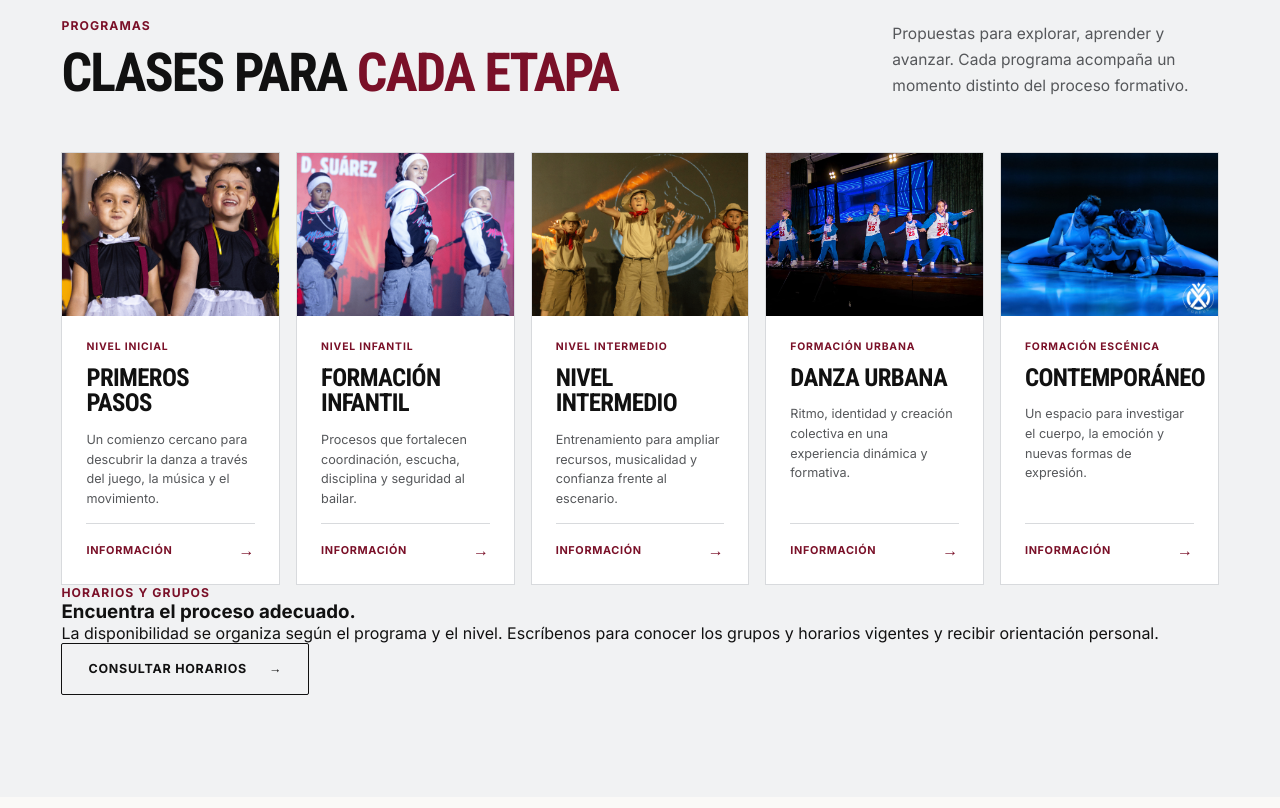
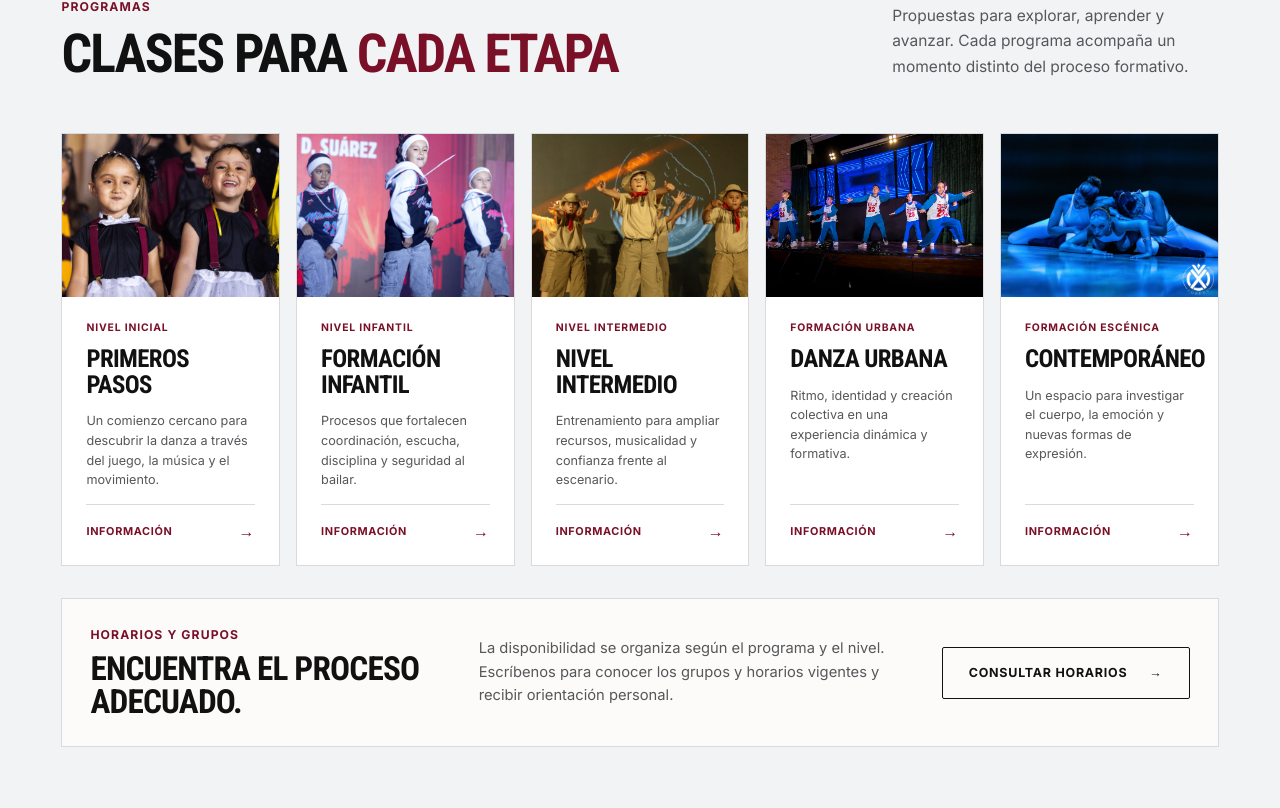
Before and after one commit to cristiansuarezcode-bot/web-vox-corpus-danza, a Next.js app: page / in a window 1280 px wide. Shown: the part 992-1800 px from the top of the page. Built offline with nearby package versions, Linux system fonts and the light colour scheme.

Commit message:
Apply style guide 3 visual tokens

```diff
--- a/app/globals.css
+++ b/app/globals.css
@@ -1,19 +1,19 @@
 @import url("https://fonts.googleapis.com/css2?family=Inter:wght@400;500;600;700&family=Roboto+Condensed:wght@700&display=swap");
 
 :root {
-  --color-bg: #faf9f7;
-  --color-section: #f1f2f3;
+  --color-bg: #fcfbf9;
+  --color-section: #f2f3f4;
   --color-primary: #7a1028;
   --color-primary-dark: #500a1a;
   --color-text: #111111;
   --color-text-muted: #55575a;
-  --color-border: #d8dadd;
+  --color-border: #d9dadc;
   --color-warm: #eee4da;
   --color-white: #ffffff;
   --font-display: "Roboto Condensed", "Arial Narrow", Arial, sans-serif;
   --font-body: "Inter", Arial, sans-serif;
   --content-max: 1320px;
-  --section-space: clamp(80px, 8vw, 128px);
+  --section-space: clamp(64px, 7vw, 112px);
 }
 
 * {
@@ -53,7 +53,7 @@ blockquote {
 }
 
 section {
-  scroll-margin-top: 84px;
+  scroll-margin-top: 78px;
 }
 
 .home-page {
@@ -63,10 +63,10 @@ section {
 
 .site-header {
   align-items: center;
-  background: rgba(250, 249, 247, 0.96);
+  background: rgba(252, 251, 249, 0.96);
   border-bottom: 1px solid var(--color-border);
   display: flex;
-  height: 84px;
+  height: 78px;
   justify-content: space-between;
   padding: 0 clamp(24px, 4.2vw, 72px);
   position: sticky;
@@ -83,7 +83,7 @@ section {
 
 .brand-mark,
 .footer-brand-mark {
-  background: var(--color-primary);
+  background: var(--color-text);
   display: block;
   height: 100%;
   mask: url("/vox-corpus-logo.png") left center / contain no-repeat;
@@ -104,13 +104,13 @@ section {
 }
 
 .desktop-nav a:not(.nav-cta) {
-  padding: 31px 0 27px;
+  padding: 28px 0 25px;
   position: relative;
 }
 
 .desktop-nav a:not(.nav-cta)::after {
   background: var(--color-primary);
-  bottom: 21px;
+  bottom: 18px;
   content: "";
   height: 2px;
   left: 0;
@@ -290,7 +290,7 @@ section {
 }
 
 .hero-media figcaption {
-  background: rgba(250, 249, 247, 0.92);
+  background: rgba(252, 251, 249, 0.92);
   bottom: 0;
   font-size: 0.69rem;
   font-weight: 700;
@@ -304,7 +304,7 @@ section {
 
 .hero-index {
   align-items: center;
-  background: rgba(250, 249, 247, 0.9);
+  background: rgba(252, 251, 249, 0.9);
   display: flex;
   flex-direction: column;
   gap: 16px;
@@ -496,6 +496,38 @@ section {
   transform: translateX(4px);
 }
 
+.schedule-callout {
+  align-items: center;
+  background: var(--color-bg);
+  border: 1px solid var(--color-border);
+  display: grid;
+  gap: clamp(24px, 4vw, 56px);
+  grid-template-columns: minmax(240px, 0.9fr) minmax(300px, 1.1fr) auto;
+  margin: 32px auto 0;
+  max-width: var(--content-max);
+  padding: 28px;
+  scroll-margin-top: 96px;
+}
+
+.schedule-callout h3 {
+  font-family: var(--font-display);
+  font-size: clamp(1.7rem, 2.6vw, 2.4rem);
+  letter-spacing: -0.025em;
+  line-height: 1;
+  margin-top: 10px;
+  text-transform: uppercase;
+}
+
+.schedule-callout > p {
+  color: var(--color-text-muted);
+  font-size: 0.92rem;
+  line-height: 1.6;
+}
+
+.schedule-callout .button {
+  white-space: nowrap;
+}
+
 .academy-section {
   background: var(--color-bg);
   display: grid;
@@ -595,7 +627,7 @@ section {
   grid-template-columns: minmax(390px, 0.82fr) minmax(0, 1.18fr);
   margin: 0 auto;
   max-width: 1600px;
-  min-height: 650px;
+  min-height: 560px;
 }
 
 .stage-copy {
@@ -604,11 +636,11 @@ section {
 }
 
 .section-label-light {
-  color: #d9a8b4;
+  color: var(--color-warm);
 }
 
 .stage-copy h2 span {
-  color: #d9a8b4;
+  color: var(--color-warm);
 }
 
 .stage-copy > p:not(.section-label) {
@@ -711,7 +743,7 @@ section {
 }
 
 .experience-grid figcaption b {
-  color: #e6a8b7;
+  color: var(--color-warm);
 }
 
 .community-quote {
@@ -799,7 +831,7 @@ section {
   display: grid;
   gap: 48px;
   grid-template-columns: minmax(260px, 1.25fr) 0.55fr 0.8fr auto;
-  min-height: 320px;
+  min-height: 280px;
   padding: 64px clamp(24px, 4.8vw, 72px) 44px;
 }
 
@@ -830,7 +862,7 @@ section {
 }
 
 .footer-links > p {
-  color: #e6a8b7;
+  color: var(--color-warm);
   font-size: 0.67rem;
   font-weight: 700;
   letter-spacing: 0.08em;
@@ -870,7 +902,7 @@ section {
 }
 
 :focus-visible {
-  outline: 3px solid #b86378;
+  outline: 3px solid var(--color-primary);
   outline-offset: 4px;
 }
 
@@ -890,6 +922,14 @@ section {
   .program-card:nth-child(4),
   .program-card:nth-child(5) {
     grid-column: span 1;
+  }
+
+  .schedule-callout {
+    grid-template-columns: 1fr 1fr;
+  }
+
+  .schedule-callout .button {
+    justify-self: start;
   }
 
   .site-footer {
@@ -960,7 +1000,8 @@ section {
 
   .section-heading,
   .academy-section,
-  .contact-section {
+  .contact-section,
+  .schedule-callout {
     grid-template-columns: 1fr;
   }
 
@@ -1087,6 +1128,15 @@ section {
     grid-column: auto;
   }
 
+  .schedule-callout {
+    margin-top: 24px;
+    padding: 24px 20px;
+  }
+
+  .schedule-callout .button {
+    justify-self: stretch;
+  }
+
   .program-body {
     min-height: 245px;
   }
```
